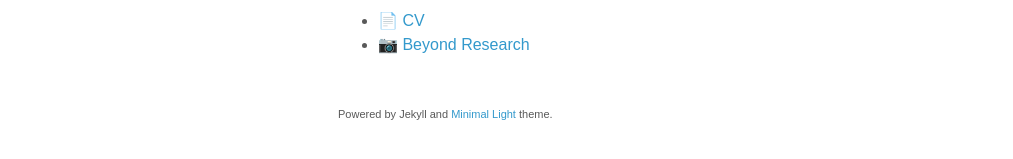
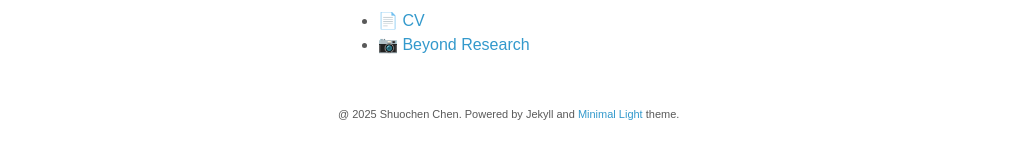
Before and after one commit to shuochen0113/shuochen0113.github.io, a Jekyll site: the page built from index.md, in a window 1280 px wide and 956 px high. Shown: the part 761-920 px from the top of the window, without its empty margins (132-1145 px from the left). Built offline with Jekyll 4.4.1, drawn with Linux system fonts in a browser that asks for light colours; a style sheet for code colours, icons or effects is not loaded; our own code applies the rules of GitHub Pages for plain Markdown files.

Commit message:
update website

```diff
--- a/_layouts/homepage.html
+++ b/_layouts/homepage.html
@@ -133,7 +133,7 @@
       <br>
 
       {% if site.enable_footnote %}
-      <p><small>Powered by Jekyll and <a href="https://github.com/yaoyao-liu/minimal-light" target="_blank" rel="noopener">Minimal Light</a> theme.</small></p>
+      <p><small>@ 2025 Shuochen Chen. Powered by Jekyll and <a href="https://github.com/yaoyao-liu/minimal-light" target="_blank" rel="noopener">Minimal Light</a> theme.</small></p>
       {% endif %}
 
       </section>
```
